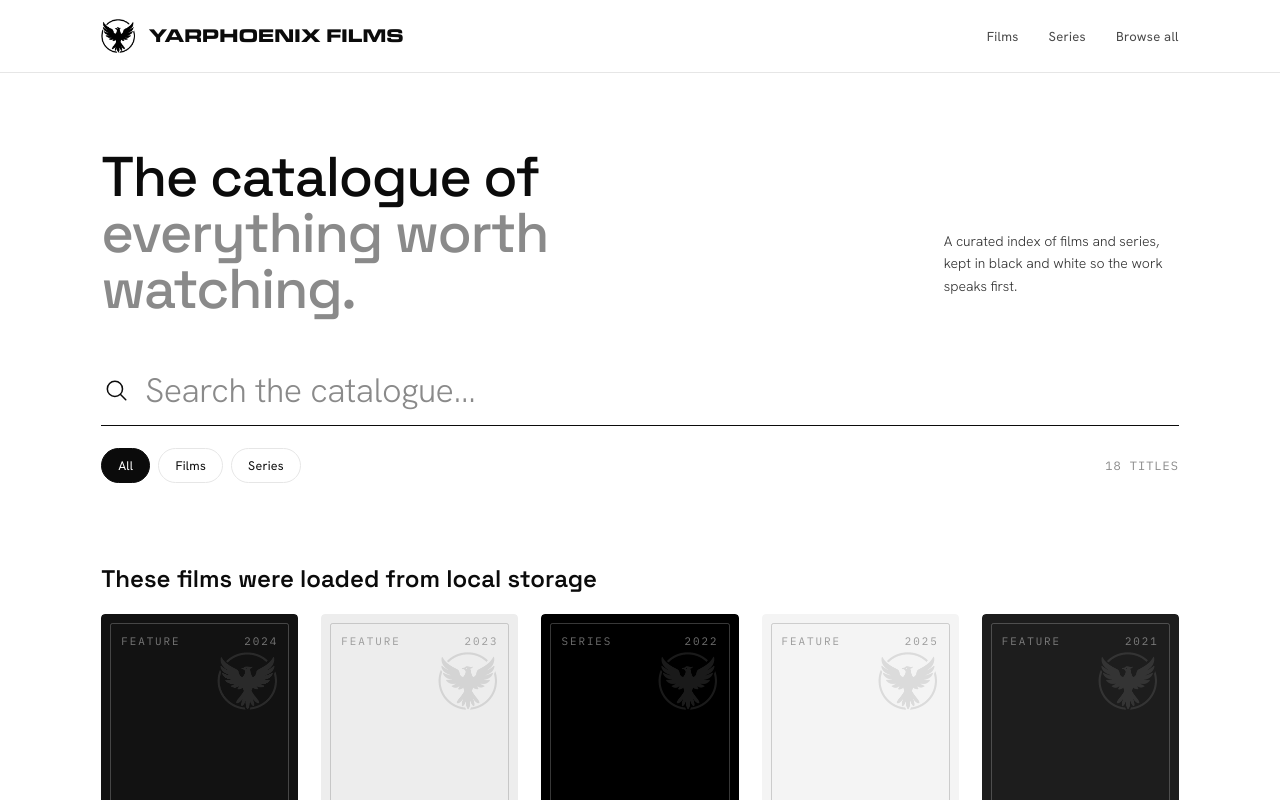
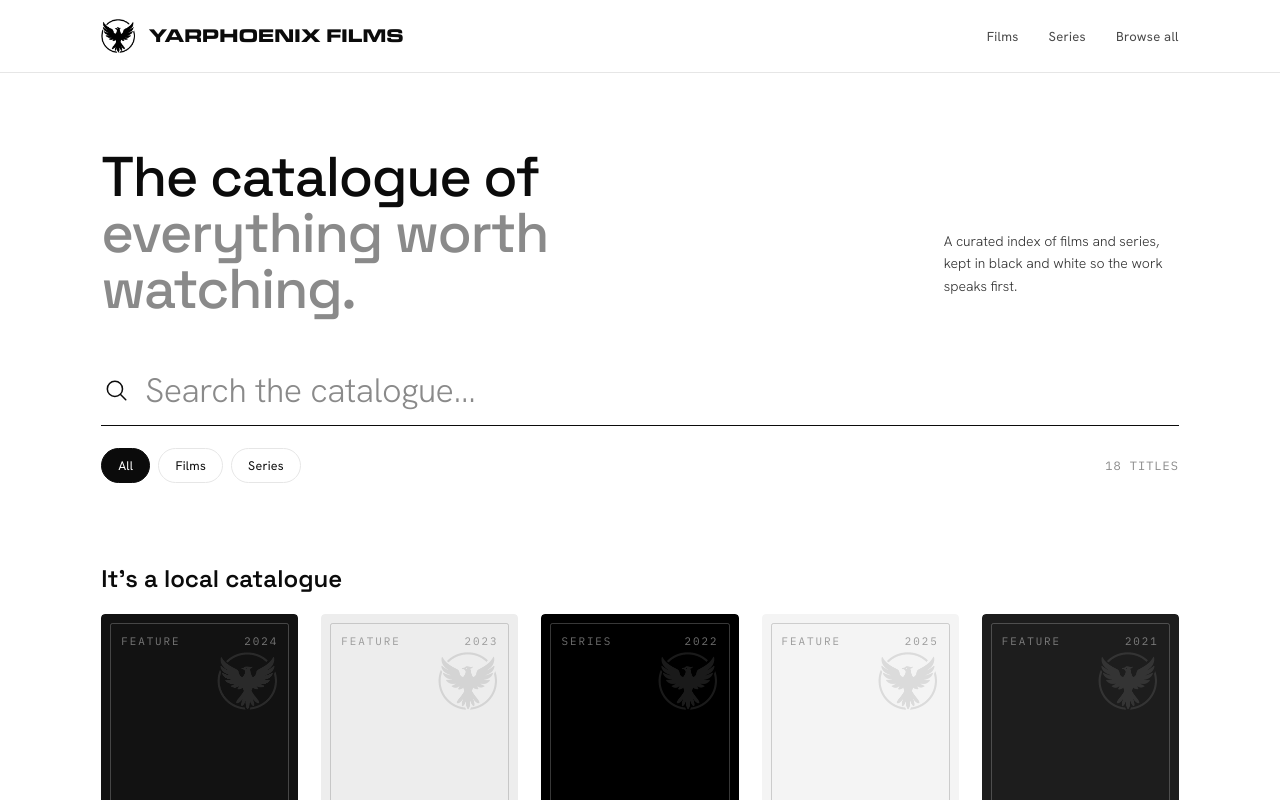
Before and after one commit to yarphoenix/yarphoenix-watch, a React (Create React App) app: page / in a window 1280 px wide. Shown: the top 800 px of the page. Built offline with nearby package versions, Linux system fonts and the light colour scheme; no server answers.

Commit message:
ui: simplify local catalogue h2 label

```diff
--- a/src/pages/Home.jsx
+++ b/src/pages/Home.jsx
@@ -12,7 +12,7 @@ export function Home({ query, setQuery, filter, setFilter, results, onOpen, cols
         </div>
         <SearchControls query={query} setQuery={setQuery} filter={filter} setFilter={setFilter} count={results.length} />
         <div style={{ height: "clamp(34px, 5vw, 60px)" }} />
-          {areLocalFilms && <h2 style={{fontFamily: "'Space Grotesk', sans-serif"}}>These films were loaded from local storage</h2>}
+          {areLocalFilms && <h2 style={{fontFamily: "'Space Grotesk', sans-serif"}}>It's a local catalogue</h2>}
         {status === "loading" ? (
           <SkeletonGrid cols={cols} />
         ) : status === "error" ? (
```
